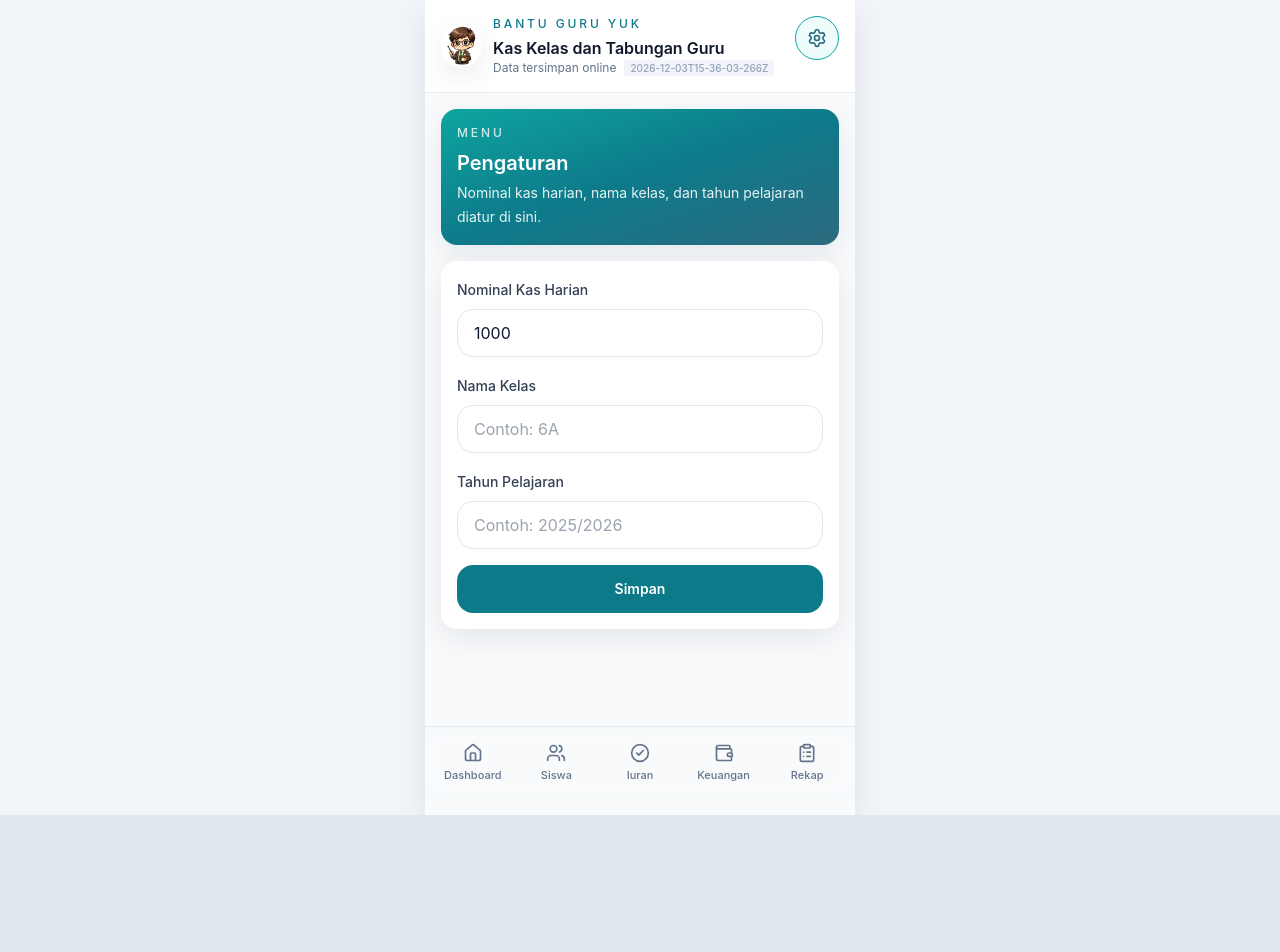
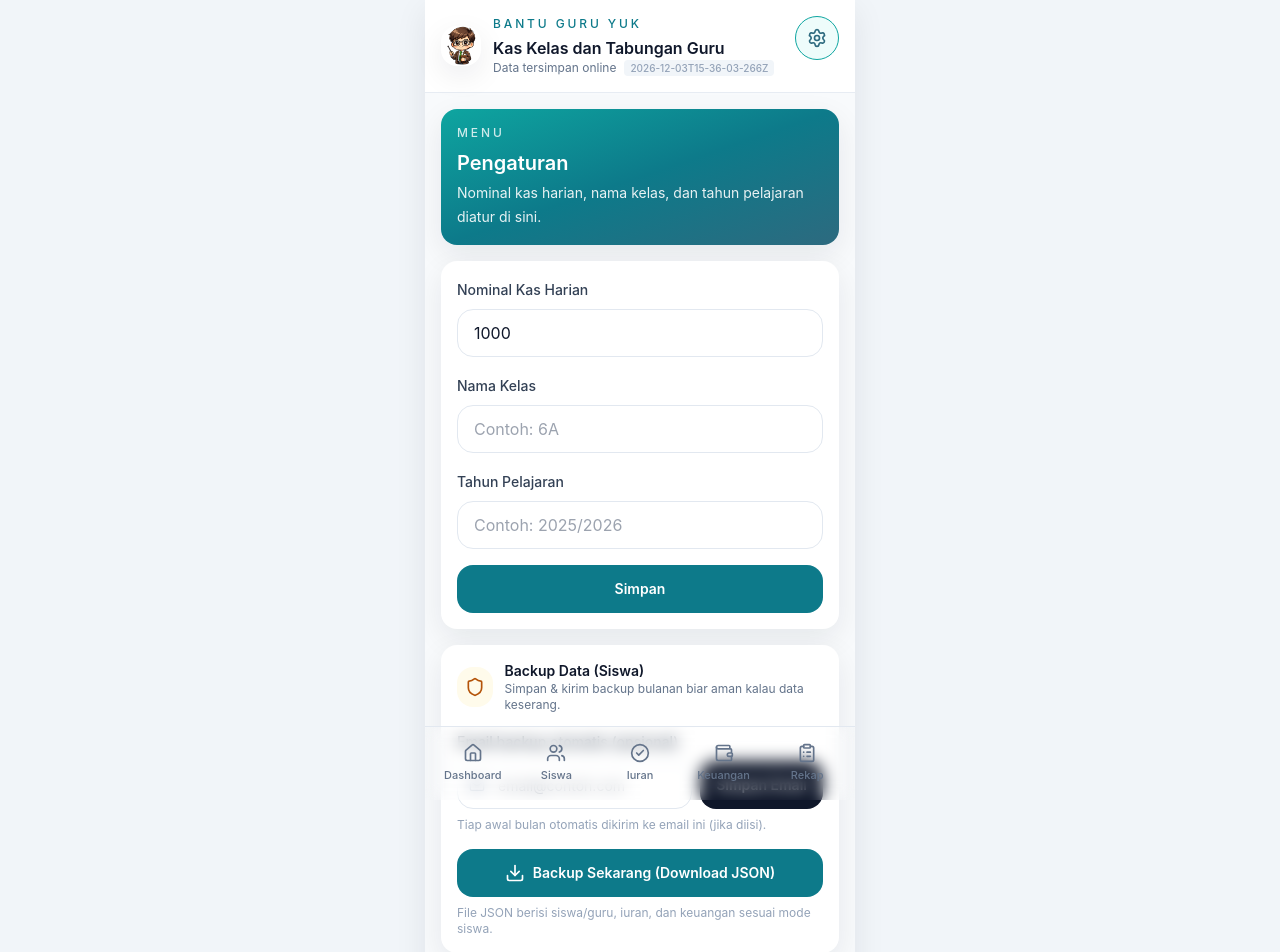
Before and after one commit to pakchoyy/kaskelas, a React (Vite) app: page /settings in a window 1280 px wide. Shown: the top 952 px of the page. Before the commit the page ends 815 px from the top, so only its background shows below. Built offline with nearby package versions, Linux system fonts and the light colour scheme; no server answers.

Commit message:
feat: backup manual & email otomatis di Pengaturan (siswa/guru)

```diff
--- a/src/lib/appSettings.ts
+++ b/src/lib/appSettings.ts
@@ -6,6 +6,7 @@ export type AppSettings = {
   dailyCashNominal: number;
   className: string;
   schoolYear: string;
+  backupEmail: string;
 };
 
 export const APP_SETTINGS_KEY = 'bgy-kas-kelas-settings';
@@ -15,6 +16,7 @@ export const defaultAppSettings: AppSettings = {
   dailyCashNominal: 1000,
   className: '',
   schoolYear: '',
+  backupEmail: '',
 };
 
 export function loadAppSettings(): AppSettings {
--- a/src/pages/SettingsPage.tsx
+++ b/src/pages/SettingsPage.tsx
@@ -1,8 +1,10 @@
-import { Download, Smartphone } from 'lucide-react';
+import { Download, Smartphone, Shield, Mail } from 'lucide-react';
 import { PageShell } from '../components/PageShell';
 import { useState, useEffect } from 'react';
 import { useAppSettings } from '../hooks/useAppSettings';
+import { useAppMode } from '../hooks/useAppMode';
 import { usePwaInstall } from '../hooks/usePwaInstall';
+import { studentsApi, contributionsApi, financeApi } from '../services/api';
 
 export function SettingsPage() {
   const { settings, setSettings, updateDailyCashNominal } = useAppSettings();
@@ -16,6 +18,48 @@ export function SettingsPage() {
   const handleSaveSettings = () => {
     updateDailyCashNominal(settings.dailyCashNominal);
     setSettings((current) => ({ ...current }));
+  };
+
+  const { mode } = useAppMode();
+  const [backupLoading, setBackupLoading] = useState(false);
+  const [backupMessage, setBackupMessage] = useState('');
+
+  const handleBackupNow = async () => {
+    try {
+      setBackupLoading(true);
+      setBackupMessage('');
+      const [students, contributions, finance] = await Promise.all([
+        studentsApi.getAll(true, mode as any),
+        contributionsApi.getAll(),
+        financeApi.getAll({ category: mode as any }),
+      ]);
+      const backup = {
+        mode,
+        exportedAt: new Date().toISOString(),
+        className: settings.className,
+        schoolYear: settings.schoolYear,
+        students,
+        contributions,
+        finance,
+      };
+      const blob = new Blob([JSON.stringify(backup, null, 2)], { type: 'application/json' });
+      const url = URL.createObjectURL(blob);
+      const a = document.createElement('a');
+      a.href = url;
+      a.download = `backup-${mode}-${new Date().toISOString().slice(0,10)}.json`;
+      a.click();
+      URL.revokeObjectURL(url);
+      setBackupMessage('Backup JSON berhasil diunduh.');
+      // juga trigger backup API untuk kirim email jika ada email
+      if (settings.backupEmail) {
+        await fetch('/api/backup', { method: 'POST', headers: { 'Content-Type': 'application/json' }, body: JSON.stringify({ email: settings.backupEmail, mode }) });
+        setBackupMessage((m) => m + ' Email backup juga dikirim.');
+      }
+    } catch (err) {
+      setBackupMessage('Gagal backup: ' + (err instanceof Error ? err.message : 'Unknown'));
+    } finally {
+      setBackupLoading(false);
+    }
   };
 
   return (
@@ -78,6 +122,32 @@ export function SettingsPage() {
           </div>
         </div>
 
+        <div className="rounded-2xl bg-white p-4 shadow-soft">
+          <div className="flex items-center gap-3">
+            <span className="flex h-10 w-10 items-center justify-center rounded-2xl bg-amber-50 text-amber-700"><Shield className="h-5 w-5" strokeWidth={2} /></span>
+            <div>
+              <p className="text-sm font-semibold text-slate-900">Backup Data ({mode === 'guru' ? 'Guru' : 'Siswa'})</p>
+              <p className="text-xs text-slate-500">Simpan & kirim backup bulanan biar aman kalau data keserang.</p>
+            </div>
+          </div>
+          <label className="mt-4 block space-y-2">
+            <span className="text-sm font-medium text-slate-700">Email backup otomatis (opsional)</span>
+            <div className="flex gap-2">
+              <div className="relative flex-1">
+                <Mail className="pointer-events-none absolute left-3 top-1/2 h-4 w-4 -translate-y-1/2 text-slate-400" />
+                <input value={settings.backupEmail || ''} onChange={(e) => setSettings((c) => ({ ...c, backupEmail: e.target.value }))} placeholder="email@contoh.com" className="h-12 w-full rounded-2xl border border-slate-200 pl-10 pr-4 text-sm outline-none focus:border-brand-500 focus:ring-4 focus:ring-brand-100" />
+              </div>
+              <button type="button" onClick={handleSaveSettings} className="h-12 shrink-0 rounded-2xl bg-slate-900 px-4 text-sm font-semibold text-white">Simpan Email</button>
+            </div>
+            <p className="text-xs text-slate-400">Tiap awal bulan otomatis dikirim ke email ini (jika diisi).</p>
+          </label>
+          <button type="button" onClick={handleBackupNow} disabled={backupLoading} className="mt-4 flex h-12 w-full items-center justify-center gap-2 rounded-2xl bg-brand-600 text-sm font-semibold text-white disabled:opacity-50">
+            <Download className="h-5 w-5" strokeWidth={2} />{backupLoading ? 'Membuat backup...' : 'Backup Sekarang (Download JSON)'}
+          </button>
+          {backupMessage && <p className="mt-3 rounded-xl bg-slate-50 px-3 py-2 text-xs font-medium text-slate-700">{backupMessage}</p>}
+          <p className="mt-2 text-xs text-slate-400">File JSON berisi siswa/guru, iuran, dan keuangan sesuai mode {mode}.</p>
+        </div>
+
         {canInstall || isStandalone ? (
           <div className="rounded-2xl bg-white p-4 shadow-soft">
             <div className="flex items-center gap-3">
```
